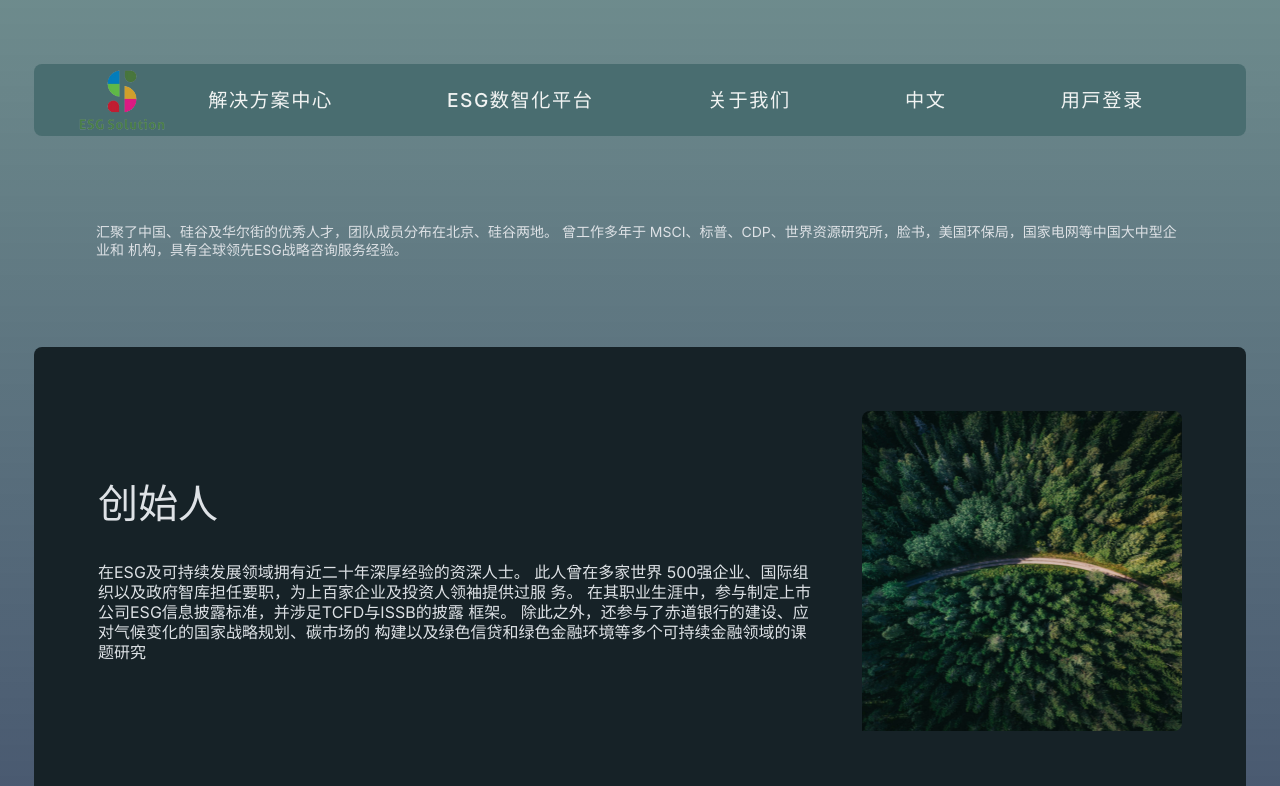
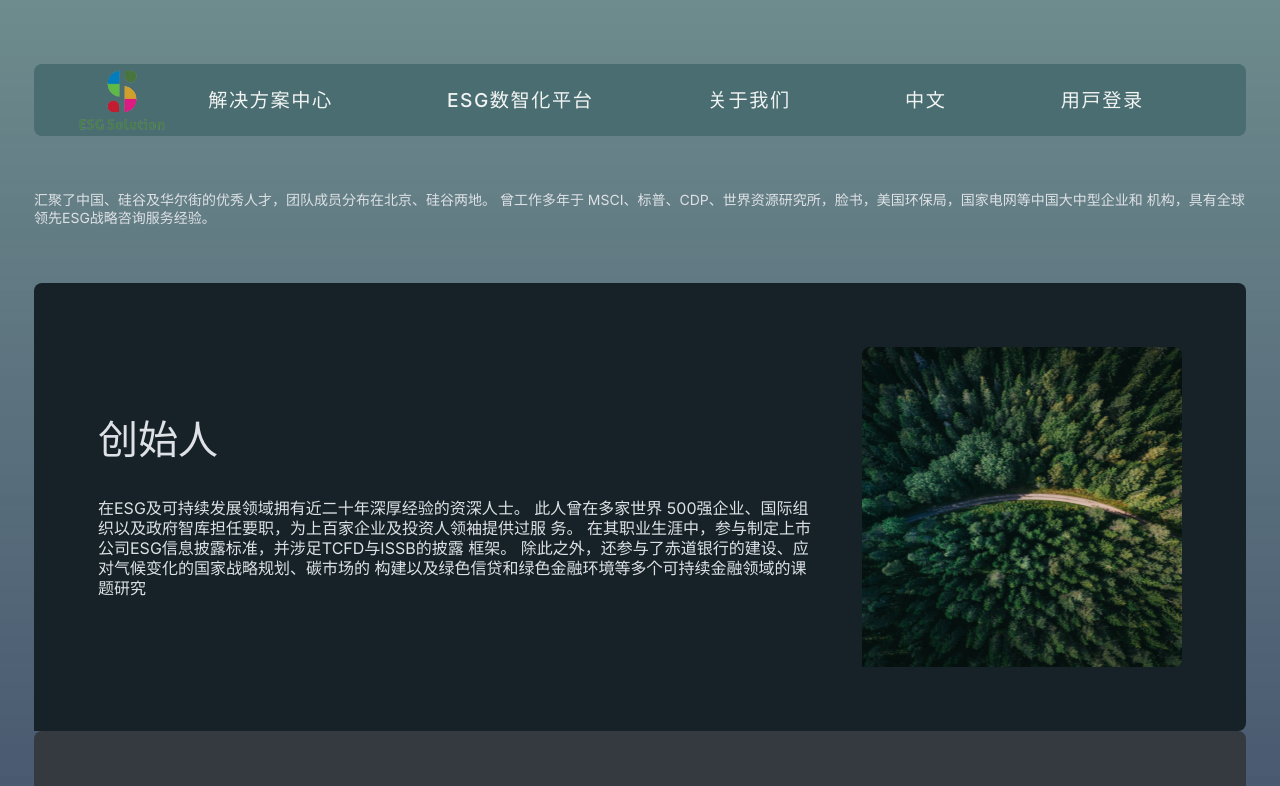
Before and after one commit to GhostSubmarine/SmartESG, a Vue app: page /aboutUs in a window 1280 px wide. Shown: the top 786 px of the page. Built offline with nearby package versions, Linux system fonts and the light colour scheme.

Commit message:
提交修改

```diff
--- a/src/assets/grid.scss
+++ b/src/assets/grid.scss
@@ -1,8 +1,28 @@
 .main {
+  @media screen and (min-width: 600px) {
+    section.section-full-width {
+      padding-top: 2rem;
+      padding-bottom: 2rem;
+    }
+  }
+
+  @media screen and (min-width: 800px) {
+    section.section-full-width {
+      padding-top: 3rem;
+      padding-bottom: 3rem;
+    }
+  }
+
+  @media screen and (min-width: 960px) {
+    section.section-full-width {
+      padding-top: 3.5rem;
+      padding-bottom: 3.5rem;
+    }
+  }
   section {
     position: relative;
-    padding-top: 3rem;
-    padding-bottom: 3rem;
+    padding-top: 1rem;
+    padding-bottom: 1rem;
     max-width: calc(1380px - 10.5rem);
     margin: 0 auto;
     .container {
@@ -74,17 +94,17 @@
 
   @media screen and (min-width: 600px) {
 
-    section {
-      padding-top: 4rem;
-      padding-bottom: 4rem;
+    section.section-full-width {
+      padding-top: 2rem;
+      padding-bottom: 2rem;
     }
   }
 
   @media screen and (min-width: 800px) {
 
-    section {
-      padding-top: 5rem;
-      padding-bottom: 5rem;
+    section.section-full-width {
+      padding-top: 3rem;
+      padding-bottom: 3rem;
     }
   }
   // @media screen and (max-width: 1200px) {
--- a/src/pages/aboutUs/index.vue
+++ b/src/pages/aboutUs/index.vue
@@ -147,26 +147,24 @@
   }
 }
 .main {
-  // display: flex;
-  // flex-direction: column;
   @media screen and (min-width: 600px) {
     section {
-      padding-top: 4rem;
-      padding-bottom: 4rem;
+      padding-top: 2rem;
+      padding-bottom: 2rem;
     }
   }
 
   @media screen and (min-width: 800px) {
     section {
-      padding-top: 5rem;
-      padding-bottom: 5rem;
+      padding-top: 3rem;
+      padding-bottom: 3rem;
     }
   }
 
   @media screen and (min-width: 960px) {
     section {
-      padding-top: 5.5rem;
-      padding-bottom: 5.5rem;
+      padding-top: 3.5rem;
+      padding-bottom: 3.5rem;
     }
   }
 }
@@ -316,10 +314,10 @@
 
 
 .container {
-  width: calc(100% - 3rem);
+  // width: calc(100% - 3rem);
   margin-left: auto;
   margin-right: auto;
-  max-width: calc(1280px - 12rem);
+  // max-width: calc(1280px - 12rem);
 }
 .main {
   section.carousel {
--- a/src/pages/main/index.vue
+++ b/src/pages/main/index.vue
@@ -225,9 +225,9 @@
         h3 {
           font-size: 2.5rem;
         }
-        p {
-          font-size: 1rem;
-        }
+        // p {
+        //   font-size: 1rem;
+        // }
       }
     }
   }
--- a/src/pages/solution/carbonAndClimate/index.vue
+++ b/src/pages/solution/carbonAndClimate/index.vue
@@ -22,15 +22,28 @@ const imageData = ref([
 
 <template>
   <main class="main">
+    <section class="section-full-width">
+      <article class="container">
+        <div class="content container">
+          <div class="section-body">
+            <!-- <h3 class="ng-star-inserted">关于我们</h3> -->
+            <p>Smart ESG与MSCI&标普全球等知名机构合作，量化⽓候⻛险，为客⼾提供
+实操性的解决⽅案，包括但不限于供物理⻛险与转型⻛险识别服务、产品碳⾜迹追踪、
+供应链管理以及碳中和路线图/SBTi服务，协助客⼾更加全⾯地了解和管理其⾯临的各种
+⻛险，积极应对⽓候变化，促进低碳转型。</p>
+          </div>
+        </div>
+      </article>
+    </section>
     <section class="grid popout">
       <article class="container">
-        <div class="content">
-          <h6>Smart ESG与MSCI&标普全球等知名机构合作，量化⽓候⻛险，为客⼾提供
+        <!-- <div class="content">
+          <p>Smart ESG与MSCI&标普全球等知名机构合作，量化⽓候⻛险，为客⼾提供
 实操性的解决⽅案，包括但不限于供物理⻛险与转型⻛险识别服务、产品碳⾜迹追踪、
 供应链管理以及碳中和路线图/SBTi服务，协助客⼾更加全⾯地了解和管理其⾯临的各种
 ⻛险，积极应对⽓候变化，促进低碳转型。
-          </h6>
-        </div>
+          </p>
+        </div> -->
         <div class="media">
           <div class="flex-card" v-for="(item, index) in imageData" :key="item.id">
             <img :src="item.src" />
--- a/src/pages/solution/comprehensiveRating/index.vue
+++ b/src/pages/solution/comprehensiveRating/index.vue
@@ -17,18 +17,34 @@ CSA）评估后，可申请CBR报告服务。CBR可为贵公司提供可持续
 
 <template>
   <main class="main">
+    <section class="section-full-width">
+      <article class="container">
+        <div class="content container">
+          <div class="section-body">
+            <!-- <h3 class="ng-star-inserted">关于我们</h3> -->
+            <p>Smart ESG与标普全球、MSCI等机构合作，推出了⼀系列评级管理服务，旨
+在帮助企业全⾯了解其可持续发展绩效，并在全球市场中展现出竞争优势。具体包括，
+MSCI预评级服务， 标普CSA预评级服务以及CDP预评分服务。其中，MSCI及标普预评
+级服务可以由MSCI及标普研究员直接开展，辅以问卷填报，披露提升及同⾏差距分析等
+服务，为企业ESG绩效整体提升保驾护航。 此外，Smart ESG积极与中证，恒⽣，
+FTSE，Sustainlytics，Ecovadise，GRESB，ISS及Glasslewis等国内外主流评级机构保
+持沟通，基于客⼾需求，有针对性的开展相关业务。</p>
+          </div>
+        </div>
+      </article>
+    </section>
     <section class="grid popout">
       <article class="container">
-        <div class="content">
-          <h6>Smart ESG与标普全球、MSCI等机构合作，推出了⼀系列评级管理服务，旨
+        <!-- <div class="content">
+          <p>Smart ESG与标普全球、MSCI等机构合作，推出了⼀系列评级管理服务，旨
 在帮助企业全⾯了解其可持续发展绩效，并在全球市场中展现出竞争优势。具体包括，
 MSCI预评级服务， 标普CSA预评级服务以及CDP预评分服务。其中，MSCI及标普预评
 级服务可以由MSCI及标普研究员直接开展，辅以问卷填报，披露提升及同⾏差距分析等
 服务，为企业ESG绩效整体提升保驾护航。 此外，Smart ESG积极与中证，恒⽣，
 FTSE，Sustainlytics，Ecovadise，GRESB，ISS及Glasslewis等国内外主流评级机构保
 持沟通，基于客⼾需求，有针对性的开展相关业务。
-          </h6>
-        </div>
+          </p>
+        </div> -->
         <div class="media">
           <div class="flex-card" v-for="(item, index) in imageData" :key="item.id">
             <img :src="item.src" />
--- a/src/pages/solution/enterpriseEnd/index.vue
+++ b/src/pages/solution/enterpriseEnd/index.vue
@@ -40,13 +40,24 @@ const imageData = ref([
 
 <template>
   <main class="main">
+    <section class="section-full-width">
+      <article class="container">
+        <div class="content container">
+          <div class="section-body">
+            <!-- <h3 class="ng-star-inserted">关于我们</h3> -->
+            <p>SmartESG提供ESG专业全流程服务，从合规报告、认知提升、⽬标设定，内部
+管理KPI及外部利益相关⽅沟通策略等⽅⾯，陪伴企业逐步陪伴企业成⻓，迈向可持续领导⼒。</p>
+          </div>
+        </div>
+      </article>
+    </section>
     <section class="grid popout">
       <article class="container">
-        <div class="content">
-          <h6 style="text-indent: 1rem;">SmartESG提供ESG专业全流程服务，从合规报告、认知提升、⽬标设定，内部
+        <!-- <div class="content">
+          <p style="text-indent: 1rem;">SmartESG提供ESG专业全流程服务，从合规报告、认知提升、⽬标设定，内部
 管理KPI及外部利益相关⽅沟通策略等⽅⾯，陪伴企业逐步陪伴企业成⻓，迈向可持续领导⼒。
-          </h6>
-        </div>
+          </p>
+        </div> -->
         <div class="media">
           <div class="flex-card" v-for="(item, index) in imageData" :key="item.id">
             <img :src="item.src" />
--- a/src/pages/solution/investor/index.vue
+++ b/src/pages/solution/investor/index.vue
@@ -32,17 +32,32 @@ Lewis等机构沟通，协助准备反驳⽂件，并提供互动与总结等服
 
 <template>
   <main class="main">
+    <section class="section-full-width">
+      <article class="container">
+        <div class="content container">
+          <div class="section-body">
+            <!-- <h3 class="ng-star-inserted">关于我们</h3> -->
+            <p>Smartesg相信资本向善，积极推动低碳转型与绿⾊⾦融相关服务，提供全⾯
+的ESG产业链服务。在投资⼈服务⽅⾯，涵盖ESG尽调与市场分析、ESG投资策略整合、
+ESG投资组合⽓候⻛险管理、以及投后管理与被投企业互动等领域。致⼒于实现从“选
+投 管 退”全链条可持续发展，以及其后投融资，绿⾊⾦融以及转型⾦融的专题研究。通
+过与MSCI与标普合作，量化⽓候⻛险为投资⼈提供专业定制化的ESG整合解决⽅案与策
+略，积极应对⽓候变化，加速低碳转型。</p>
+          </div>
+        </div>
+      </article>
+    </section>
     <section class="grid popout">
       <article class="container">
-        <div class="content">
-          <h6>Smartesg相信资本向善，积极推动低碳转型与绿⾊⾦融相关服务，提供全⾯
+        <!-- <div class="content">
+          <p>Smartesg相信资本向善，积极推动低碳转型与绿⾊⾦融相关服务，提供全⾯
 的ESG产业链服务。在投资⼈服务⽅⾯，涵盖ESG尽调与市场分析、ESG投资策略整合、
 ESG投资组合⽓候⻛险管理、以及投后管理与被投企业互动等领域。致⼒于实现从“选
 投 管 退”全链条可持续发展，以及其后投融资，绿⾊⾦融以及转型⾦融的专题研究。通
 过与MSCI与标普合作，量化⽓候⻛险为投资⼈提供专业定制化的ESG整合解决⽅案与策
 略，积极应对⽓候变化，加速低碳转型。
-          </h6>
-        </div>
+          </p>
+        </div> -->
         <div class="media">
           <div class="flex-card" v-for="(item, index) in imageData" :key="item.id">
             <img :src="item.src" />
--- a/src/pages/stage/index.vue
+++ b/src/pages/stage/index.vue
@@ -17,14 +17,26 @@ const imageData = ref([
 
 <template>
   <main class="main">
+    <section class="section-full-width">
+      <article class="container">
+        <div class="content container">
+          <div class="section-body">
+            <!-- <h3 class="ng-star-inserted">关于我们</h3> -->
+            <p>SmartESG致⼒于提供全⽅位的ESG服务，以助⼒企业持续、系统地推进
+其可持续发展战略。服务覆盖了ESG策略规划、实施⽀持到后期的监测与报告，构建
+了⼀个结构化的服务体系。</p>
+          </div>
+        </div>
+      </article>
+    </section>
     <section class="grid popout">
       <article class="container">
-        <div class="content">
-          <h6>SmartESG致⼒于提供全⽅位的ESG服务，以助⼒企业持续、系统地推进
+        <!-- <div class="content">
+          <p>SmartESG致⼒于提供全⽅位的ESG服务，以助⼒企业持续、系统地推进
 其可持续发展战略。服务覆盖了ESG策略规划、实施⽀持到后期的监测与报告，构建
 了⼀个结构化的服务体系。
-          </h6>
-        </div>
+          </p>
+        </div> -->
         <div class="media">
           <div class="flex-card" v-for="(item, index) in imageData" :key="item.id">
             <img :src="item.src" />
```
